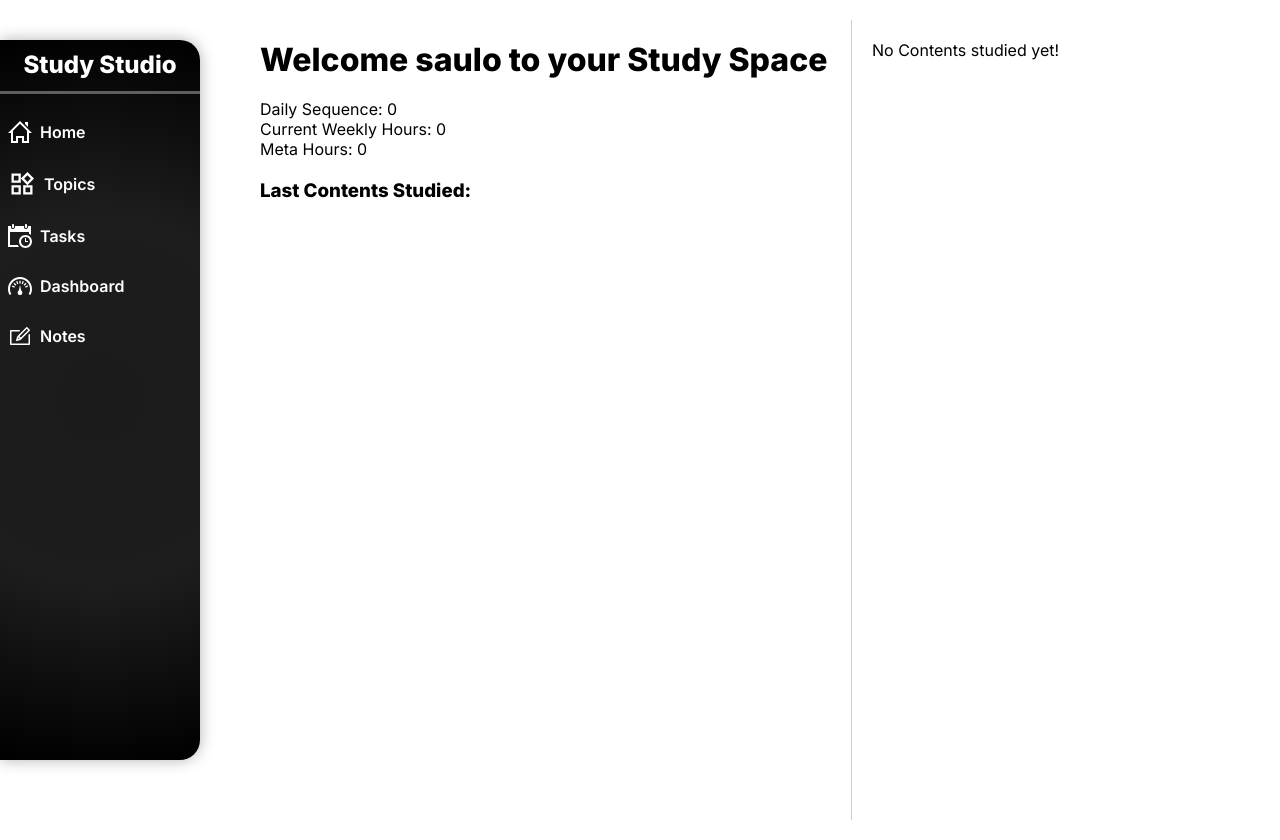
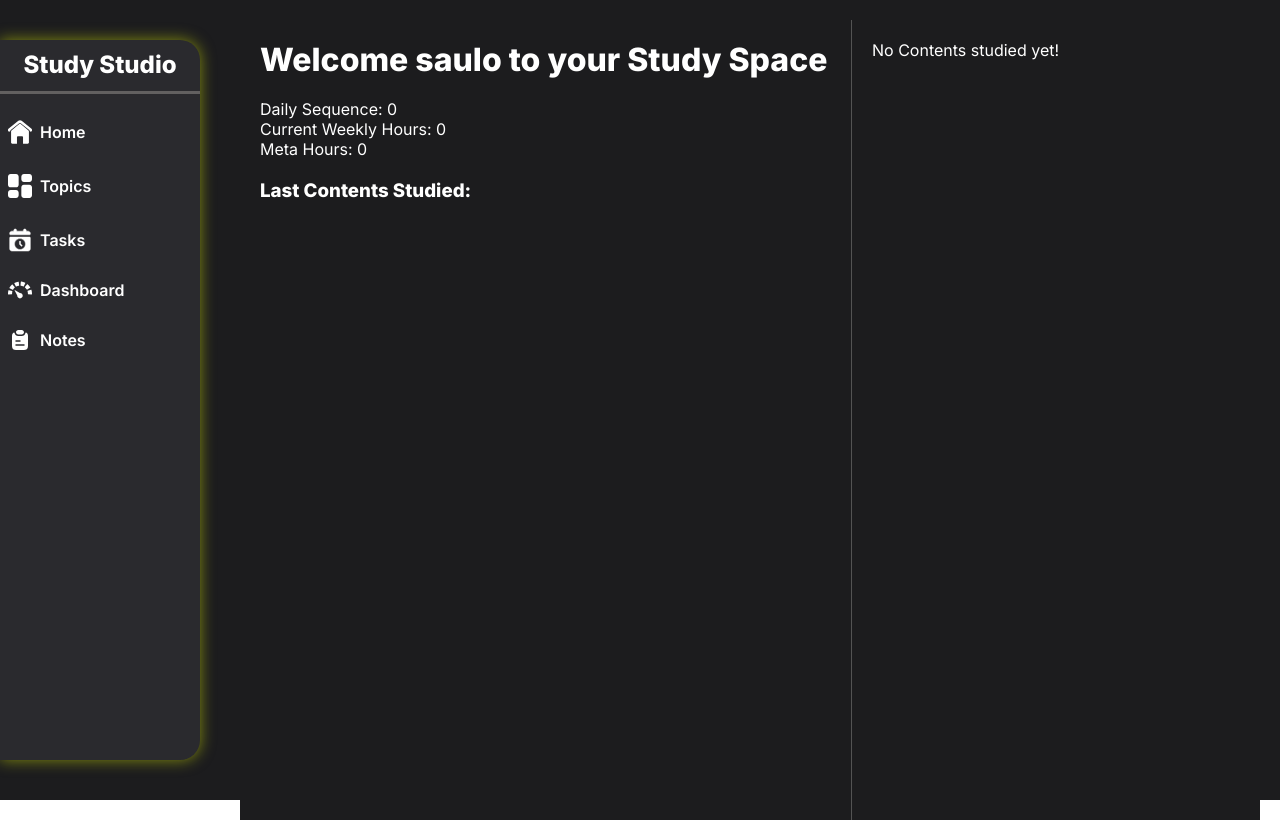
Before and after one commit to saulo-duarte/Study-Studio, a Django app: page /home/ in a window 1280 px wide. Run offline with Django 5.2, Linux system fonts and the light colour scheme; a user stored in the database is signed in.

Commit message:
style: change sidebar icons

```diff
--- a/static/css/base.css
+++ b/static/css/base.css
@@ -8,6 +8,7 @@ body, html {
     height: 100%;
     font-family: 'Inter', sans-serif;
     background-color: rgb(255, 255, 255);
+    color: white;
 }
 
 .container {
@@ -17,12 +18,12 @@ body, html {
 
 .sidebar {
     width: 200px;
-    background: radial-gradient(circle, #1b1b1b, #1d1d1d, #000);
+    background: #2a2a2e;
     border: #f0dd30;
     border-top-right-radius: 20px;
     border-bottom-right-radius: 20px;
     border-left: none;
-    box-shadow: 0 0 15px rgba(0, 0, 0, 0.3);
+    box-shadow: 0 0 15px rgba(220, 236, 2, 0.534);
     min-width: 200px;
     position: fixed;
     top: 5%;
@@ -53,8 +54,21 @@ body, html {
 
 .menu-item {
     margin: 10px 0; /* Espaço entre os itens do menu */
+    transition: background-color 0.3s ease; /* Transição suave */
+    border-radius: 5px; /* Bordas arredondadas */
 }
 
+.menu-item:hover {
+    background-color: rgba(255, 255, 255, 0.199); /* Fundo sutil ao passar o mouse */
+}
+
+.icon-container:hover {
+    color: #00ffff; /* Mudar a cor do texto e ícone ao passar o mouse */
+}
+
+.sidebar ul li a:hover .icon-container img {
+    filter: brightness(1.2); /* Aumentar o brilho do ícone ao passar o mouse */
+}
 .icon-container {
     display: flex; /* Usando flexbox para alinhar ícones e texto */
     align-items: center; /* Alinhamento vertical no centro */
@@ -96,3 +110,11 @@ footer {
     text-align: center;
     padding: 10px;
 }
+
+.icon-container .topics-icon{
+    width: 32px;
+    height: 32px;
+    margin-right: 4px;
+    margin-left: -4px;
+
+}
--- a/static/css/home.css
+++ b/static/css/home.css
@@ -1,13 +1,20 @@
+body {
+    font-family: 'Inter', sans-serif;
+    background-color: #1c1c1e;
+    overflow: hidden;
+}
+
+
 .home-container {
     display: flex; /* Alinha os containers lado a lado */
-    background-color: white; /* Fundo branco para o container geral */
+    background-color: #1c1c1e; /* Fundo branco para o container geral */
     height: 100vh; /* Para ocupar toda a altura da tela, ajuste conforme necessário */
 }
 
 .left-container {
     flex: 0 0 60%; /* 60% de largura */
     padding: 20px; /* Espaçamento interno opcional */
-    border-right: 1px solid #ccc; /* Divisória opcional entre os containers */
+    border-right: 1.5px solid #535353; /* Divisória opcional entre os containers */
 }
 
 .right-container {
```
Also changed, not shown: db.sqlite3, static/svg/calendar.svg, static/svg/dashboard.svg, static/svg/home.svg, static/svg/notes.svg, static/svg/topics.svg.
